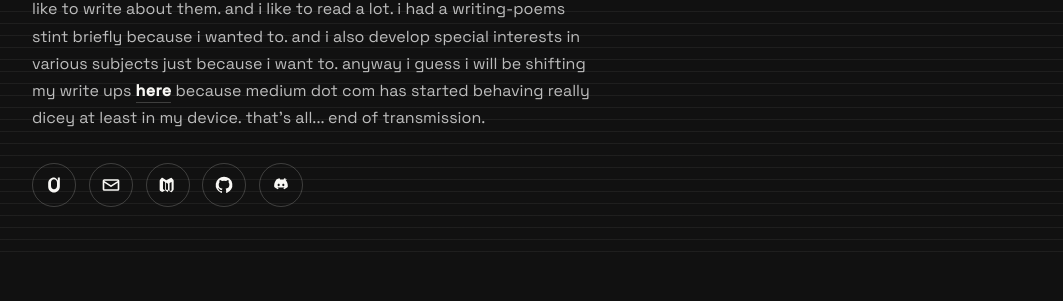
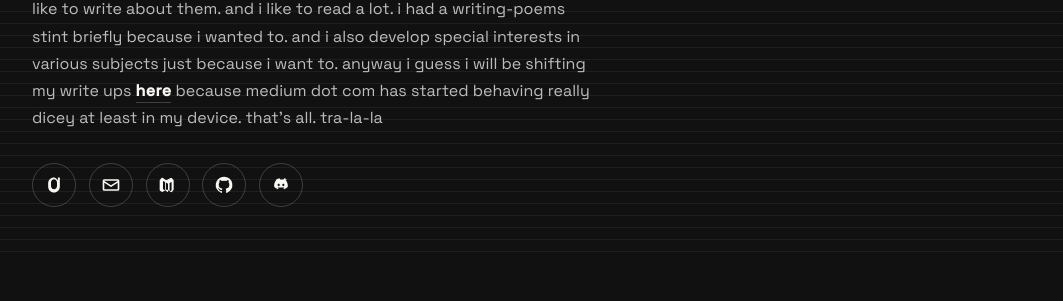
Before and after one commit to de-bo-rah/de-bo-rah.github.io, a Jekyll site: the page index.html, which Jekyll copies as it is, in a window 1280 px wide. Shown: the part 648-949 px from the top of the page, without its empty margins (108-1171 px from the left). Built offline with Jekyll 4.4.1, drawn with Linux system fonts in a browser that asks for light colours.

Commit message:
Update index.html

```diff
--- a/index.html
+++ b/index.html
@@ -49,8 +49,7 @@
             i wanted to. and i also develop special interests in various subjects just because i
             want to. anyway i guess i will be shifting my write ups
             <a class="inline-link" href="/blog/"><strong>here</strong></a>
-            because medium dot com has started behaving really dicey at least in my device. that's all... end of
-            transmission.
+            because medium dot com has started behaving really dicey at least in my device. that's all. tra-la-la
           </p>
           <div class="icon-row" aria-label="Social links">
             <a class="icon-link" href="https://www.goodreads.com/user/show/176363473-debarupa" aria-label="Goodreads">
```
